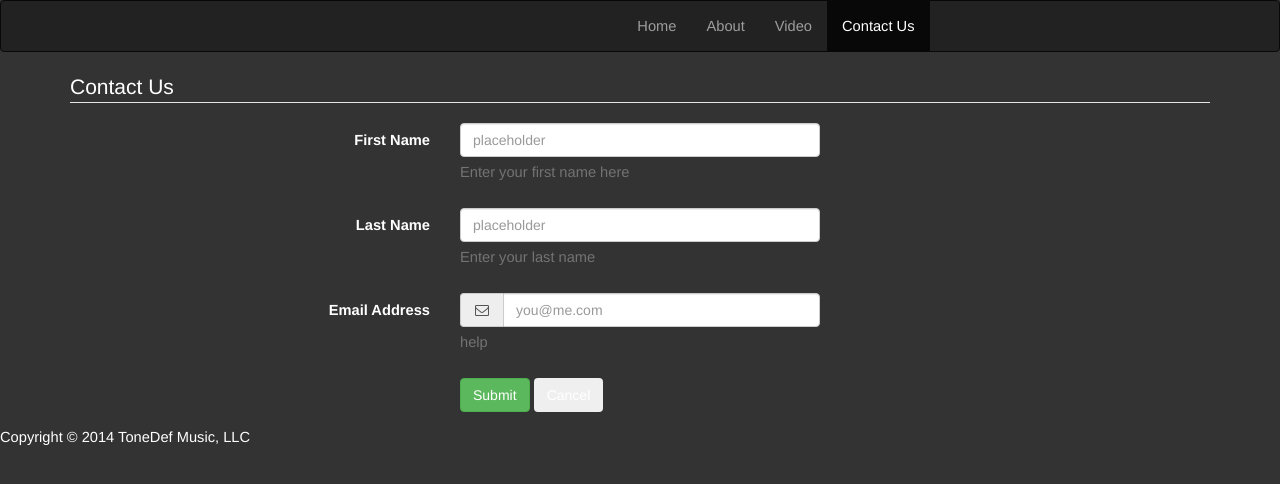
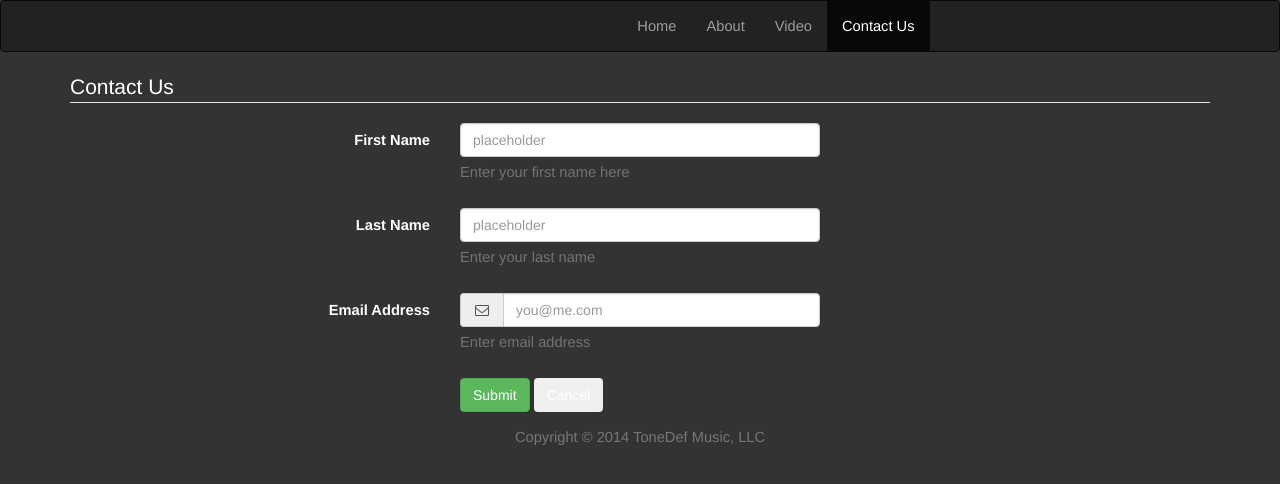
Before and after one commit to cuzintone/website, a plain HTML site: page contact.html in a window 1280 px wide. Drawn offline with nearby package versions, Linux system fonts and the light colour scheme; a web font is replaced by a local one.

Commit message:
Reformatted content to use sticky footer at bottom of page

```diff
--- a/contact.html
+++ b/contact.html
@@ -9,9 +9,7 @@
         <link href="//maxcdn.bootstrapcdn.com/font-awesome/4.2.0/css/font-awesome.min.css" rel="stylesheet">
         <link href="css/style.css" rel="stylesheet">
         <link href="css/tg.css" rel="stylesheet">
-        <script src="http://ajax.googleapis.com/ajax/libs/jquery/1.11.1/jquery.min.js"></script>
-        <script src="http://maxcdn.bootstrapcdn.com/bootstrap/3.3.0/js/bootstrap.min.js"></script>
-        <script src="http://cdnjs.cloudflare.com/ajax/libs/jquery-backstretch/2.0.4/jquery.backstretch.min.js"></script>
+
 
         <!--[if lt IE 8]>
         <style type="text/css">
@@ -31,6 +29,7 @@
     </head>
 
     <body>
+
         <header>
         <nav>
             <div class="navbar navbar-inverse" role="navigation">
@@ -61,6 +60,7 @@
         </header>
 
         <!-- form content -->
+        <div id="wrap">
             <div class="container">
             <section>
 
@@ -94,7 +94,7 @@
                             <div class="col-md-4"><div class="input-group">
                                 <span class="input-group-addon"><i class="fa fa-envelope-o fa-fw"></i></span>
                                 <input id="emailaddress" name="emailaddress" type="text" placeholder="you@me.com" class="form-control input-md" required=""></div>
-                                <span class="help-block">help</span>
+                                <span class="help-block">Enter email address</span>
                             </div>
                         </div>
 
@@ -106,20 +106,22 @@
                                 <button id="cancel" name="cancel" class="btn btn-inverse">Cancel</button>
                             </div>
                         </div>
-
                     </fieldset>
                 </form>
-
             </section>
-
-            <!-- Social Media links -->
-            <div id="social" class="row">
-
-            </div> <!-- row -->
+             <!-- row -->
             </div> <!-- container -->
+        </div>
+        <div id="footer">
+            <div class="container">
                 <footer>
-            <p>Copyright &copy; 2014 ToneDef Music, LLC</p>
+                    <p class="text-muted text-center">Copyright &copy; 2014 ToneDef Music, LLC</p>
                 </footer>
-
+            </div>
+        </div>
     </body>
 </html>
+
+<!-- Load Javascript at the end for better performance -->
+<script src="http://ajax.googleapis.com/ajax/libs/jquery/1.11.1/jquery.min.js"></script>
+<script src="http://maxcdn.bootstrapcdn.com/bootstrap/3.3.0/js/bootstrap.min.js"></script>
```
Lines whose indentation alone changed are shown as unchanged.
